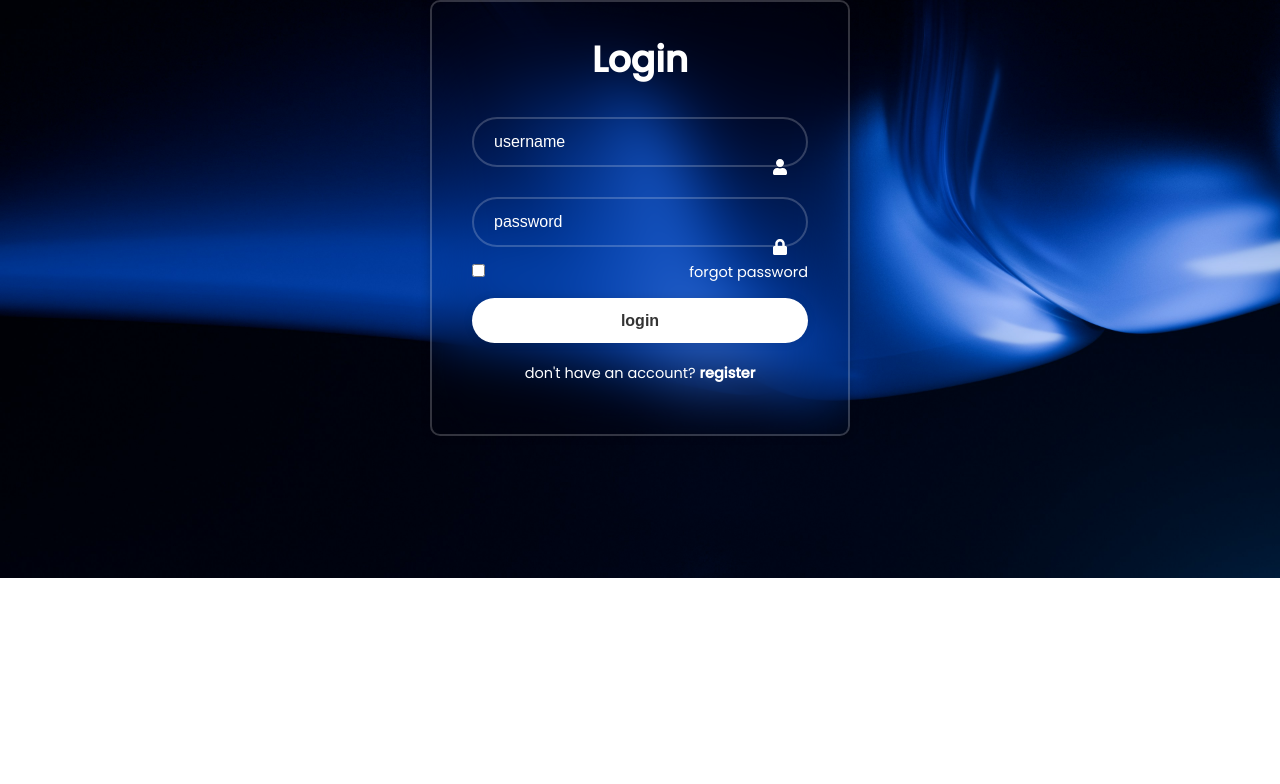
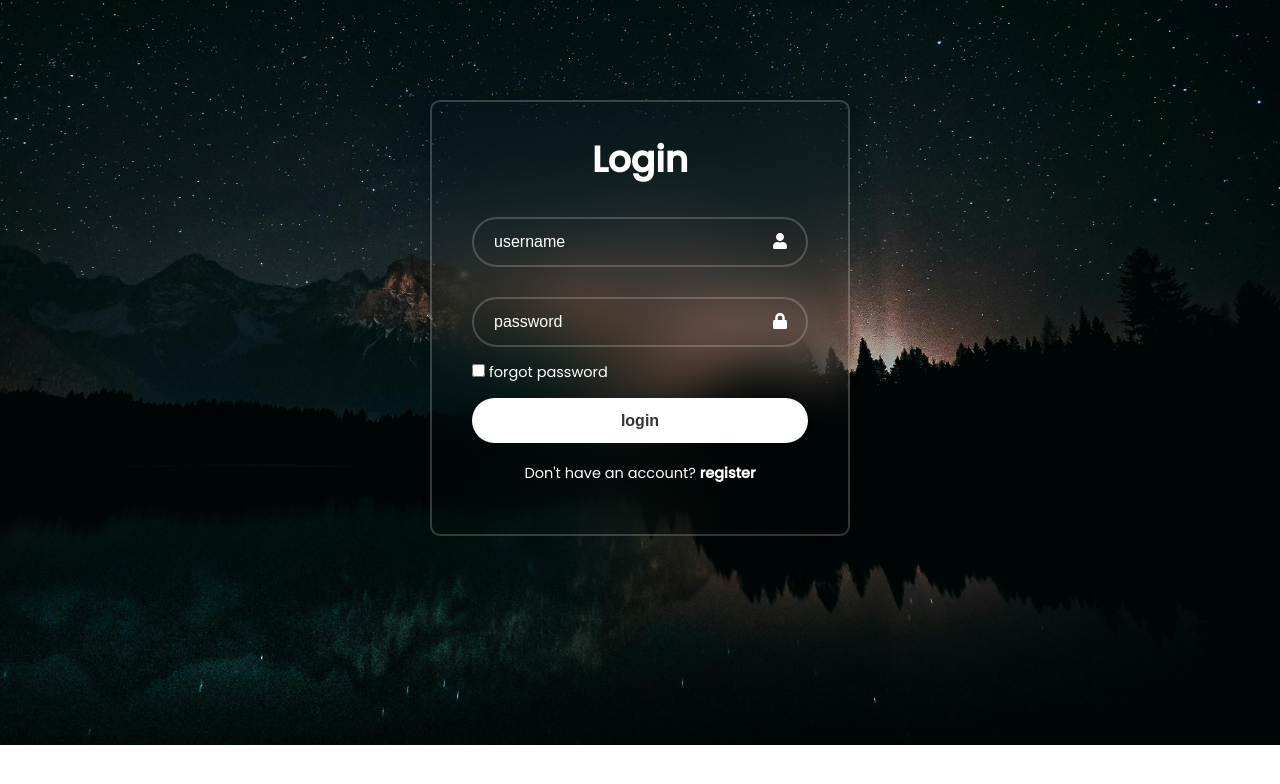
Before and after one commit to sivadath-10/Thoughtminds, a React (Create React App) app in the folder my-app/: page / in a window 1280 px wide. Shown: the top 784 px of the page. Built offline with nearby package versions, Linux system fonts and the light colour scheme.

Commit message:
Add initial CSS and project files

```diff
--- a/my-app/src/App.css
+++ b/my-app/src/App.css
@@ -7,7 +7,7 @@
 }
 
 body {
-  margin: 0;
+  margin: 100px;
   font-family: 'poppins', sans-serif;
   -webkit-font-smoothig: antialiased;
   -moz-osx-font-smoothig: grayscale;
@@ -15,7 +15,7 @@ body {
   justify-content: center;
   align-items: center;
   min-height: 100px;
-  background: url('./assets/vimal-s-ZhVUAUc8V4s-unsplash.jpg')no-repeat;
+  background: url('./assets/pexels-eberhardgross-1421903.jpg')no-repeat;
   background-size: cover;
   background-position: center;
 }
@@ -57,13 +57,12 @@ body {
 .input-box .icon{
   position: absolute;
   right: 20px;
-  top: 50px;
+  top: 24px;
   transform: translateY(-50%);
   font-size:16;
 }
 .App .remember-forgot {
   display: flex;
-  justify-content: space-between;
   font-size: 14.5px;
   margin: -15px 0 15px;
 
--- a/my-app/src/App.js
+++ b/my-app/src/App.js
@@ -21,7 +21,7 @@ const App = () => {
         </div>
         <button type="submit">login</button>
         <div className="register-link">
-          <p>don't have an account? <a href="#">register</a></p>
+          <p>Don't have an account? <a href="#">register</a></p>
         </div>
       </form>
     </div>
```
Also changed, not shown: my-app/src/assets/pexels-eberhardgross-1421903.jpg (added), 1 other file (tests, documents, lock files or other folders).
